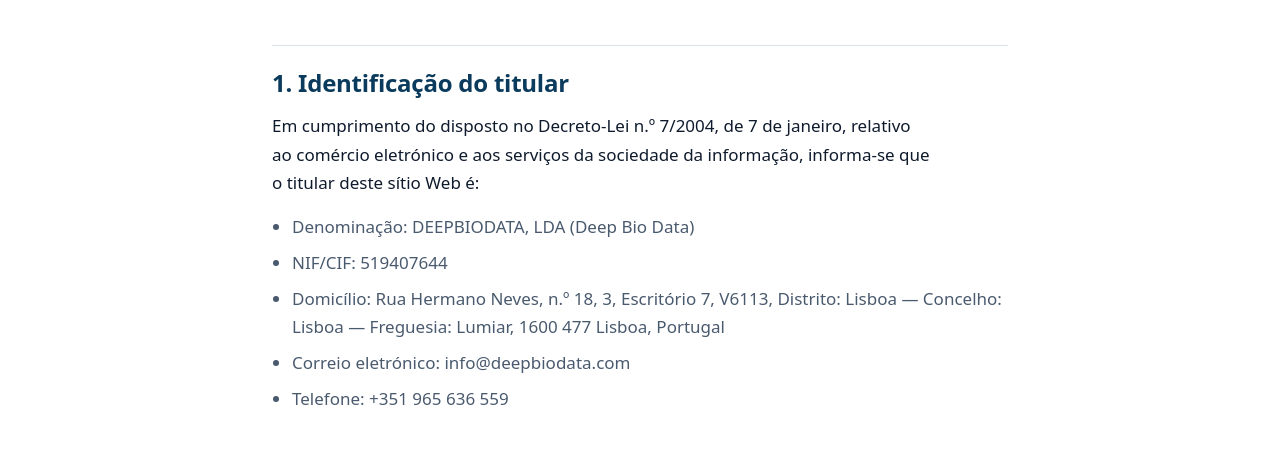
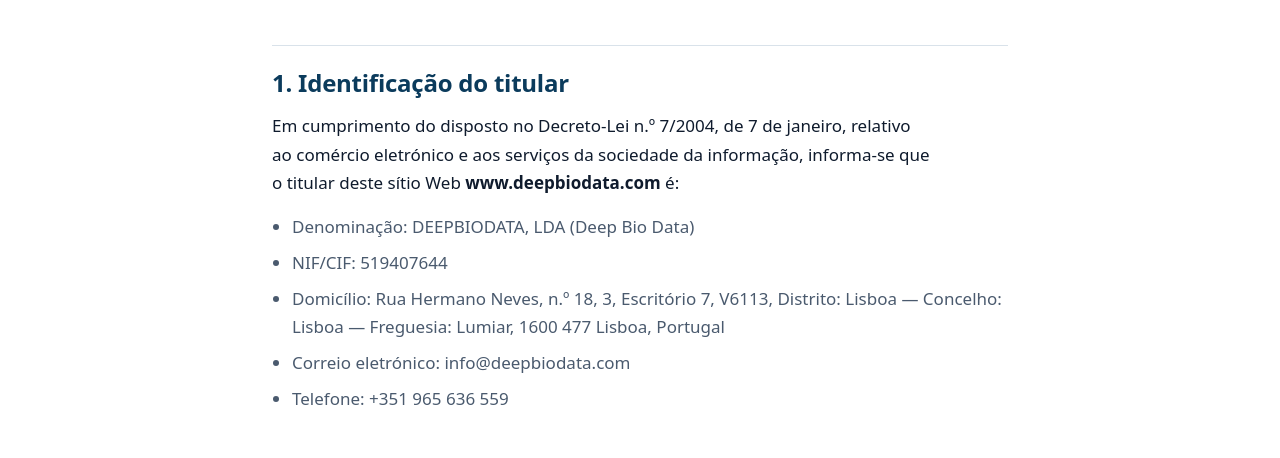
Before and after one commit to jrlunam/deepbiodata-website, an Astro site: page /pt/legal-notice in a window 1280 px wide. Shown: the part 304-762 px from the top of the page. Built offline with nearby package versions, Linux system fonts and the light colour scheme; Astro itself is replaced by a stand-in of ours.

Commit message:
Update legal notice with website name

```diff
--- a/src/pages/pt/legal-notice.astro
+++ b/src/pages/pt/legal-notice.astro
@@ -16,7 +16,7 @@
       <h2>1. Identificação do titular</h2>
       <p>
         Em cumprimento do disposto no Decreto-Lei n.º 7/2004, de 7 de janeiro, relativo ao comércio eletrónico e aos serviços da sociedade da informação,
-        informa-se que o titular deste sítio Web é:
+        informa-se que o titular deste sítio Web <strong>www.deepbiodata.com</strong> é:
       </p>
       <ul>
         <li>Denominação: DEEPBIODATA, LDA (Deep Bio Data)</li>
```
